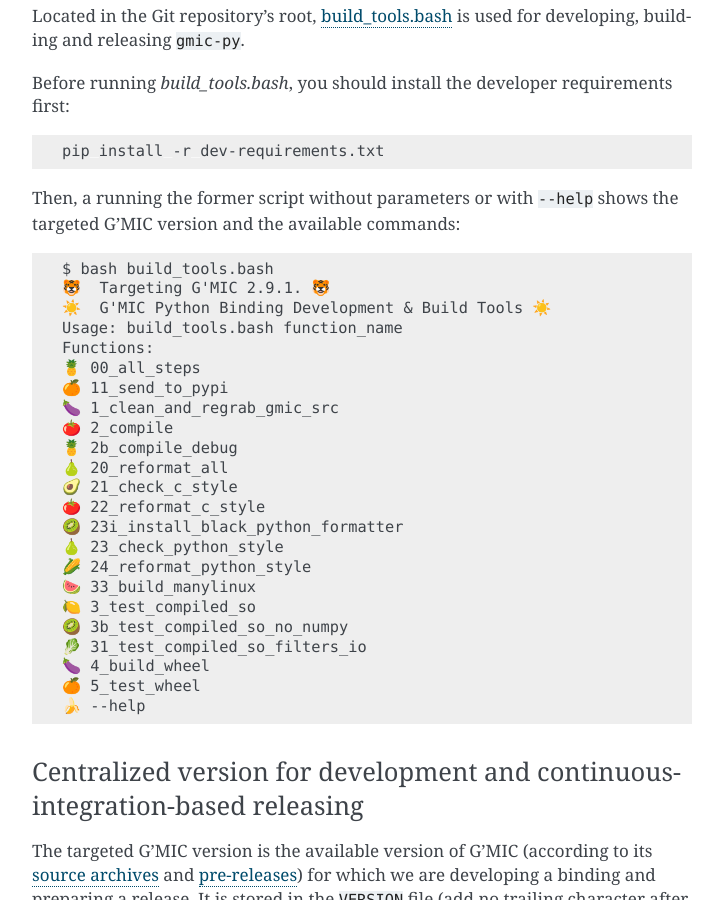
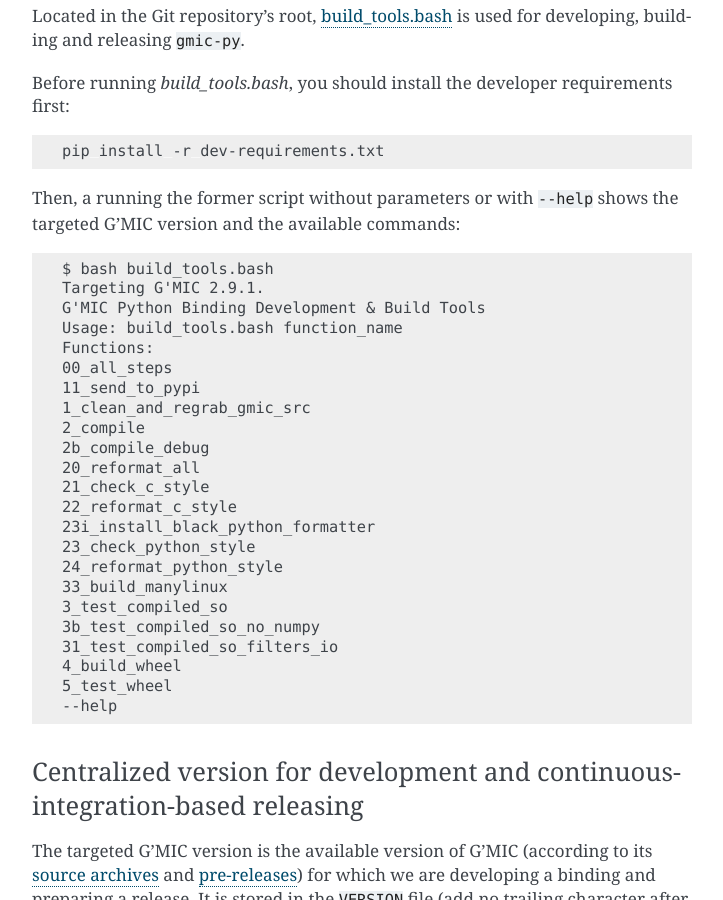
Before and after one commit to myselfhimself/gmic-py, a Sphinx documentation site: the page built from docs/compiling.rst, in a window 1280 px wide and 900 px high, scrolled down 1236 px. Shown: the whole window, without its empty margins (388-1111 px from the left). Built offline with Sphinx 7.4.7, drawn with Linux system fonts in a browser that asks for light colours.

Commit message:
#45 docs fixing

```diff
--- a/docs/compiling.rst
+++ b/docs/compiling.rst
@@ -45,28 +45,28 @@
 .. code-block::
 
     $ bash build_tools.bash
-    🐯  Targeting G'MIC 2.9.1. 🐯
-    ☀️  G'MIC Python Binding Development & Build Tools ☀️
+    Targeting G'MIC 2.9.1.
+    G'MIC Python Binding Development & Build Tools
     Usage: build_tools.bash function_name
     Functions:
-    🍍 00_all_steps
-    🍊 11_send_to_pypi
-    🍆 1_clean_and_regrab_gmic_src
-    🍅 2_compile
-    🍍 2b_compile_debug
-    🍐 20_reformat_all
-    🥑 21_check_c_style
-    🍅 22_reformat_c_style
-    🥝 23i_install_black_python_formatter
-    🍐 23_check_python_style
-    🌽 24_reformat_python_style
-    🍉 33_build_manylinux
-    🍋 3_test_compiled_so
-    🥝 3b_test_compiled_so_no_numpy
-    🥬 31_test_compiled_so_filters_io
-    🍆 4_build_wheel
-    🍊 5_test_wheel
-    🍌 --help
+    00_all_steps
+    11_send_to_pypi
+    1_clean_and_regrab_gmic_src
+    2_compile
+    2b_compile_debug
+    20_reformat_all
+    21_check_c_style
+    22_reformat_c_style
+    23i_install_black_python_formatter
+    23_check_python_style
+    24_reformat_python_style
+    33_build_manylinux
+    3_test_compiled_so
+    3b_test_compiled_so_no_numpy
+    31_test_compiled_so_filters_io
+    4_build_wheel
+    5_test_wheel
+    --help
 
 Centralized version for development and continuous-integration-based releasing
 ******************************************************************************
```
Also changed, not shown: other parts of docs/compiling.rst (+25 -14 lines), README.md (+1 -0 lines).
